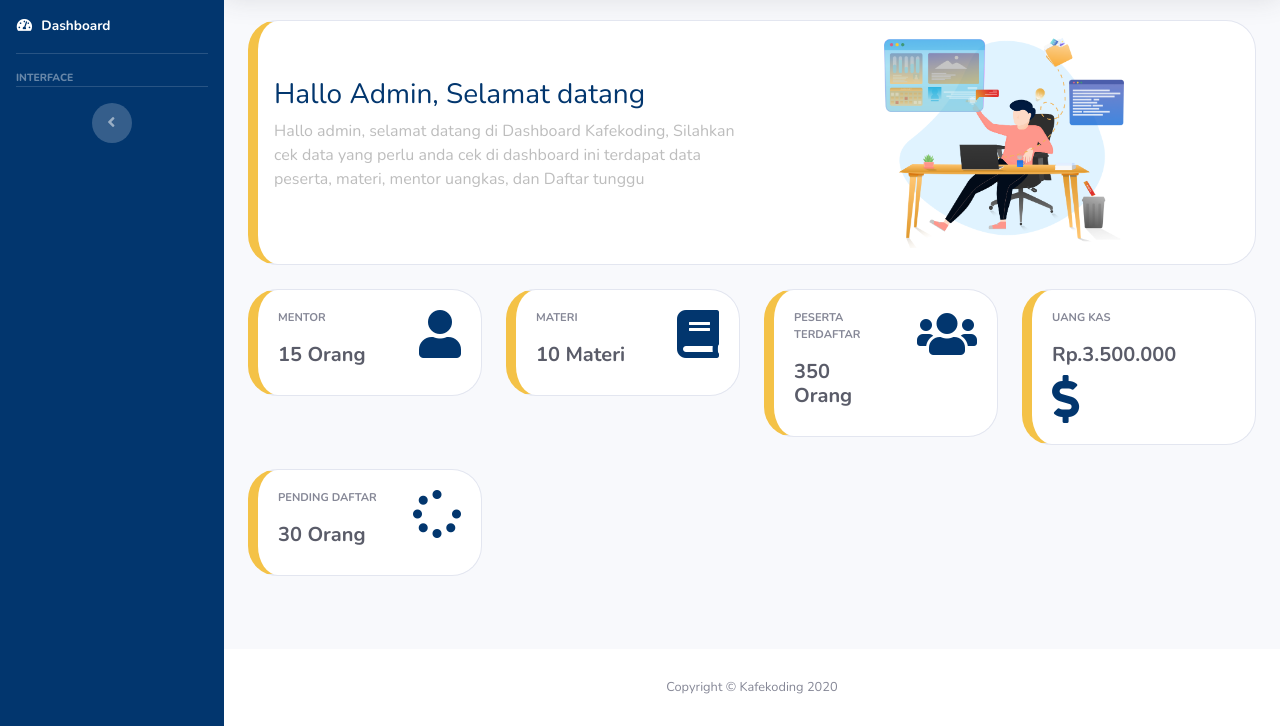
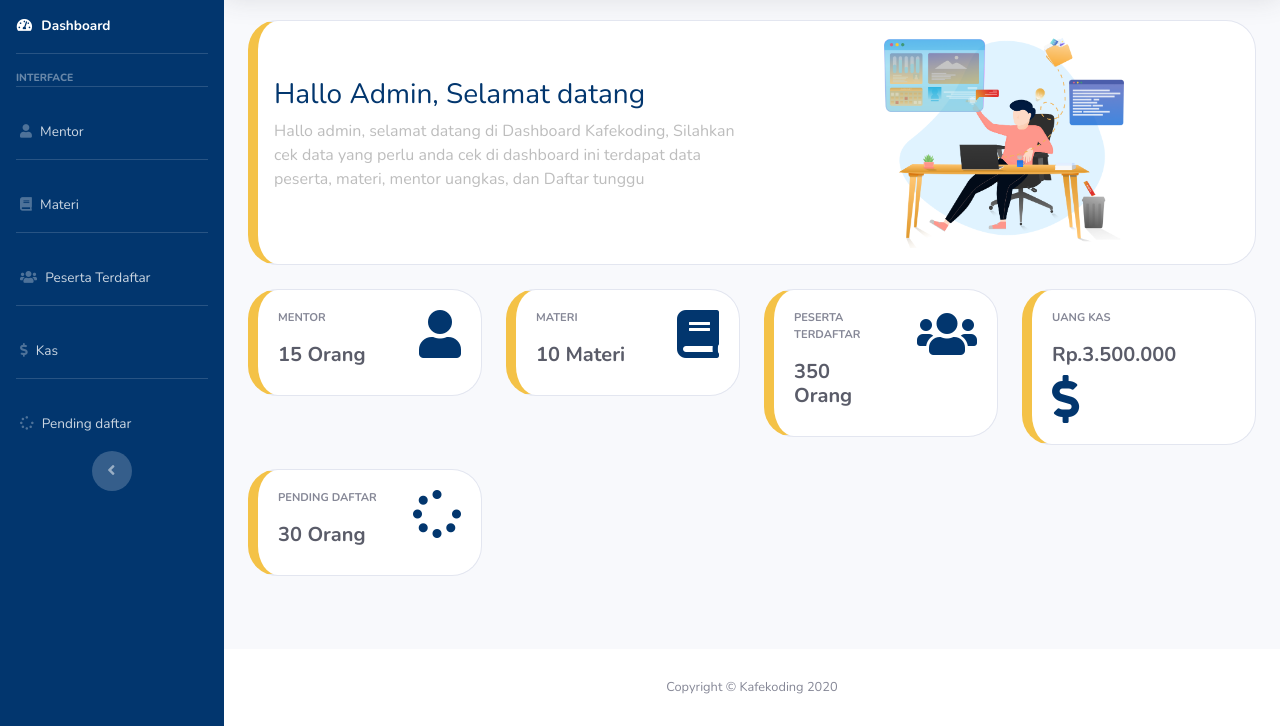
Before and after one commit to ilhamnopi/kafekoding.github.io, a plain HTML site: page admin_template/dashboard.html in a window 1280 px wide. Shown: the part 74-800 px from the top of the page. Drawn offline with nearby package versions, Linux system fonts and the light colour scheme.

Commit message:
Mengubah sidebar admin

```diff
--- a/admin_template/dashboard.html
+++ b/admin_template/dashboard.html
@@ -49,8 +49,47 @@
         <div class="sidebar-heading">Interface</div>
 
         <!-- Divider -->
+
+        <!-- Mentor -->
         <hr class="sidebar-divider d-none d-md-block" />
-
+        <li class="nav-item ml-1">
+          <a href="mentor.html" class="nav-link">
+            <i class="fas fa-user"></i>
+            <span>Mentor</span>
+          </a>
+        </li>
+        <!-- Materi -->
+        <hr class="sidebar-divider d-none d-md-block" />
+        <li class="nav-item ml-1">
+          <a href="Materi.html" class="nav-link">
+            <i class="fas fa-book"></i>
+            <span>Materi</span>
+          </a>
+        </li>
+        <!-- Peserta Terdaftar -->
+        <hr class="sidebar-divider d-none d-md-block" />
+        <li class="nav-item ml-1">
+          <a href="pesertaTerdaftar.html" class="nav-link">
+            <i class="fas fa-users"></i>
+            <span>Peserta Terdaftar</span>
+          </a>
+        </li>
+        <!-- Uang Kas -->
+        <hr class="sidebar-divider d-none d-md-block" />
+        <li class="nav-item ml-1">
+          <a href="uangKas.html" class="nav-link">
+            <i class="fas fa-dollar-sign"></i>
+            <span>Kas</span>
+          </a>
+        </li>
+        <!-- Pending daftar -->
+        <hr class="sidebar-divider d-none d-md-block" />
+        <li class="nav-item ml-1">
+          <a href="pendingDaftar.html" class="nav-link">
+            <i class="fas fa-spinner"></i>
+            <span>Pending daftar</span>
+          </a>
+        </li>
         <!-- Sidebar Toggler (Sidebar) -->
         <div class="text-center d-none d-md-inline">
           <button class="rounded-circle border-0" id="sidebarToggle"></button>
```
